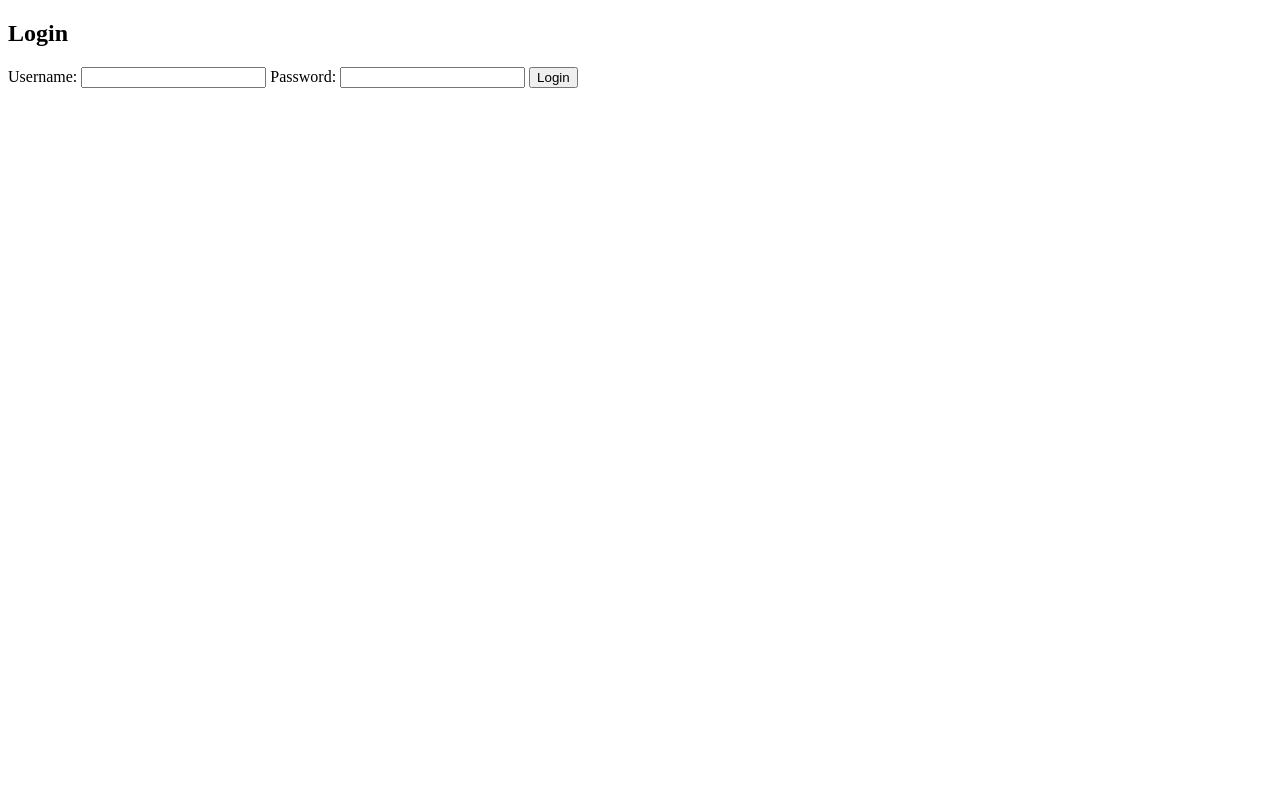
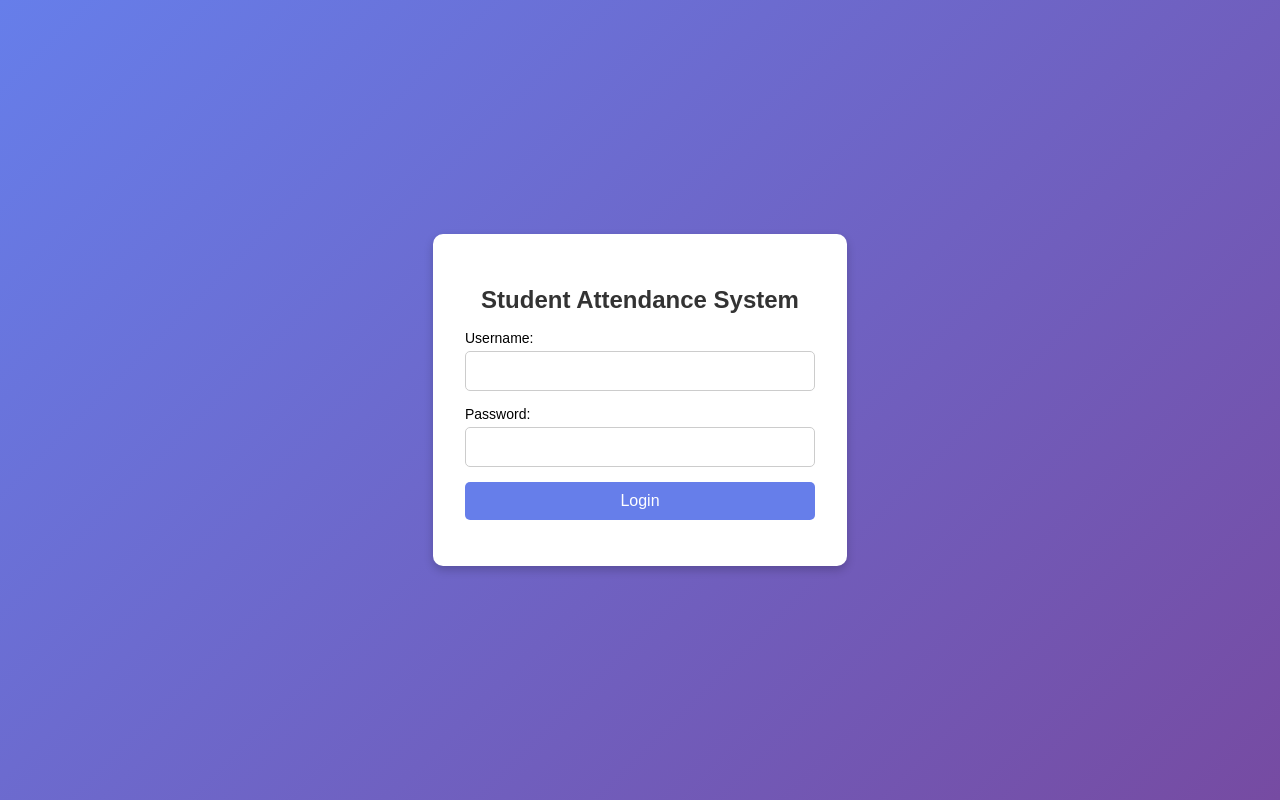
Before and after one commit to krishnamenan007/attendance-system, a website: page client/login.html in a window 1280 px wide. Drawn offline with Linux system fonts and the light colour scheme.

Commit message:
#10, basic stylings added to pages

```diff
--- a/client/login.html
+++ b/client/login.html
@@ -5,10 +5,12 @@
     <meta name="viewport" content="width=device-width, initial-scale=1.0">
     <title>Login</title>
     <script defer src="script.js"></script>
+    <link rel="stylesheet" href="style.css">
 
 </head>
 <body>
-    <h2>Login</h2>
+    <div class="login-container">
+    <h2>Student Attendance System</h2>
     <form id="loginForm">
         <label for="username">Username:</label>
         <input type="text" id="username" required>
@@ -17,5 +19,6 @@
         <button type="submit">Login</button>
     </form>
     <p id="errorMessage" style="color: red;"></p>
+</div>
 </body>
 </html>
--- /dev/null
+++ b/client/style.css
@@ -0,0 +1,82 @@
+body {
+    font-family: Arial, sans-serif;
+    background: linear-gradient(135deg, #667eea, #764ba2);
+    height: 100vh;
+    display: flex;
+    justify-content: center;
+    align-items: center;
+    margin: 0;
+}
+
+/* Login container */
+.login-container {
+    background: white;
+    padding: 2rem;
+    border-radius: 10px;
+    box-shadow: 0 4px 10px rgba(0, 0, 0, 0.2);
+    width: 350px;
+    text-align: center;
+}
+
+h2 {
+    color: #333;
+    margin-bottom: 1rem;
+}
+
+/* Form styling */
+form {
+    display: flex;
+    flex-direction: column;
+}
+
+label {
+    font-size: 14px;
+    margin-bottom: 5px;
+    text-align: left;
+}
+
+input {
+    padding: 10px;
+    margin-bottom: 15px;
+    border: 1px solid #ccc;
+    border-radius: 5px;
+    font-size: 16px;
+}
+
+/* Button styling */
+button {
+    background: #667eea;
+    color: white;
+    padding: 10px;
+    border: none;
+    border-radius: 5px;
+    font-size: 16px;
+    cursor: pointer;
+    transition: background 0.3s ease;
+    display: flex;
+    justify-content: center;
+    align-items: center;
+}
+
+button:hover {
+    background: #5645c5;
+}
+
+/* Error message */
+#errorMessage {
+    color: red;
+    font-size: 14px;
+    margin-top: 10px;
+}
+ /* Centered container */
+ .container {
+    background: rgba(255, 255, 255, 0.2);
+    padding: 2rem;
+    border-radius: 10px;
+    box-shadow: 0 4px 10px rgba(0, 0, 0, 0.2);
+    backdrop-filter: blur(8px);
+    width: 400px;
+    display: flex;
+    flex-direction: column;
+    align-items: center;
+}
```
Also changed, not shown: client/Index.html (+3 -0 lines).
